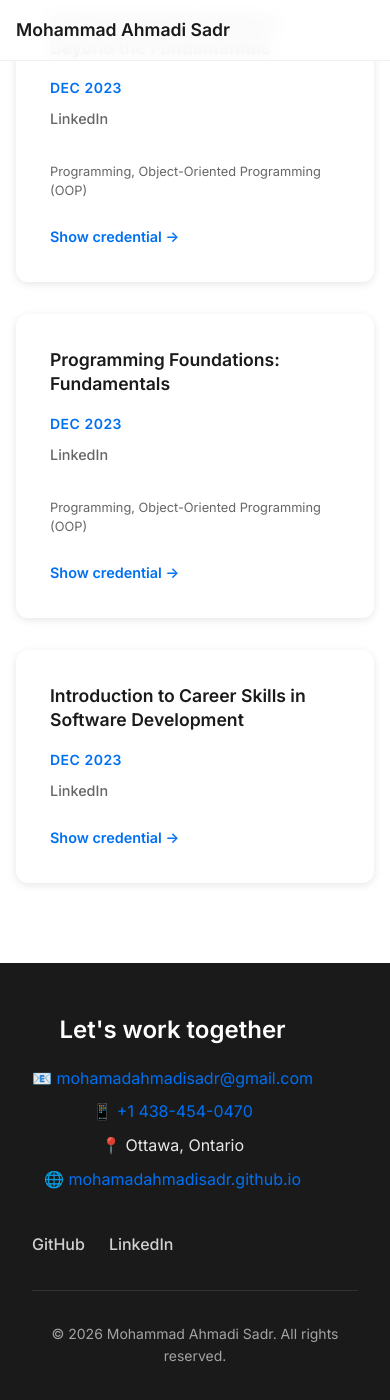
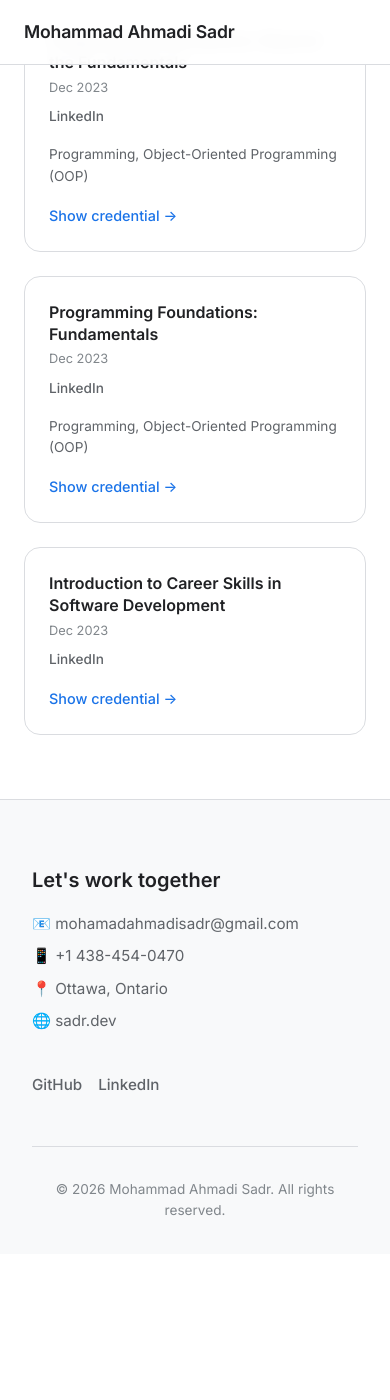
Before and after one commit to mohamadahmadisadr/mohamadahmadisadr.github.io, a Jekyll site: the page built from index.md, in a window 390 px wide and 1400 px high, scrolled down 11556 px. Built offline with Jekyll 4.4.1, drawn with Linux system fonts in a browser that asks for light colours; after the commit the page ends 12810 px from its top, so only the background shows below that.

Commit message:
Enhanced ui - url adress changed

```diff
--- a/_layouts/default.html
+++ b/_layouts/default.html
@@ -35,7 +35,7 @@
           <p>📧 <a href="mailto:mohamadahmadisadr@gmail.com">mohamadahmadisadr@gmail.com</a></p>
           <p>📱 <a href="tel:+14384540470">+1 438-454-0470</a></p>
           <p>📍 Ottawa, Ontario</p>
-          <p>🌐 <a href="https://mohamadahmadisadr.github.io" target="_blank">mohamadahmadisadr.github.io</a></p>
+          <p>🌐 <a href="https://sadr.dev" target="_blank">sadr.dev</a></p>
         </div>
         <div class="social-links">
           <a href="https://github.com/mohamadahmadisadr" target="_blank" class="social-link">GitHub</a>
@@ -47,5 +47,6 @@
       </div>
     </div>
   </footer>
+  <script src="{{ '/assets/js/main.js?v=' | append: site.github.build_revision | relative_url }}"></script>
 </body>
 </html>
--- a/assets/css/style.scss
+++ b/assets/css/style.scss
@@ -2,18 +2,21 @@
 ---
 
 :root {
-  --primary: #0070f3;
-  --primary-dark: #0051a2;
-  --text: #1a1a1a;
-  --text-secondary: #666;
-  --text-muted: #999;
+  --primary: #1a73e8;
+  --primary-hover: #174ea6;
+  --primary-light: #e8f0fe;
+  --text: #202124;
+  --text-secondary: #5f6368;
+  --text-muted: #80868b;
   --background: #ffffff;
-  --background-alt: #fafafa;
-  --border: #e5e5e5;
-  --border-light: #f0f0f0;
-  --shadow: 0 2px 8px rgba(0, 0, 0, 0.1);
-  --shadow-lg: 0 4px 20px rgba(0, 0, 0, 0.15);
-  --radius: 12px;
+  --background-alt: #f8f9fa;
+  --border: #dadce0;
+  --shadow-sm: 0 1px 2px 0 rgba(60, 64, 67, 0.3), 0 1px 3px 1px rgba(60, 64, 67, 0.15);
+  --shadow-md: 0 1px 3px 0 rgba(60, 64, 67, 0.3), 0 4px 8px 3px rgba(60, 64, 67, 0.15);
+  --radius-sm: 8px;
+  --radius-md: 16px;
+  --radius-lg: 24px;
+  --transition: all 0.2s cubic-bezier(0.4, 0, 0.2, 1);
 }
 
 * {
@@ -35,26 +38,54 @@
   -moz-osx-font-smoothing: grayscale;
 }
 
+/* Animations */
+@keyframes magic-shape {
+  0% {
+    transform: translateY(0px);
+    border-radius: 60% 40% 30% 70% / 60% 30% 70% 40%;
+  }
+  50% {
+    transform: translateY(-10px);
+    border-radius: 30% 60% 70% 40% / 50% 60% 30% 60%;
+  }
+  100% {
+    transform: translateY(0px);
+    border-radius: 60% 40% 30% 70% / 60% 30% 70% 40%;
+  }
+}
+
+.reveal {
+  opacity: 0;
+  transform: translateY(20px);
+  transition: opacity 0.6s cubic-bezier(0.4, 0, 0.2, 1), transform 0.6s cubic-bezier(0.4, 0, 0.2, 1);
+}
+
+.reveal.active {
+  opacity: 1;
+  transform: translateY(0);
+}
+
 /* Navigation */
 .navbar {
   position: fixed;
   top: 0;
   width: 100%;
-  background: rgba(255, 255, 255, 0.9);
-  backdrop-filter: blur(10px);
-  -webkit-backdrop-filter: blur(10px);
-  border-bottom: 1px solid var(--border-light);
+  background: rgba(255, 255, 255, 0.95);
+  backdrop-filter: blur(8px);
+  -webkit-backdrop-filter: blur(8px);
+  border-bottom: 1px solid var(--border);
   z-index: 1000;
+  transition: var(--transition);
 }
 
 .nav-container {
-  max-width: 1200px;
+  max-width: 1000px;
   margin: 0 auto;
   padding: 0 2rem;
   display: flex;
   justify-content: space-between;
   align-items: center;
-  height: 60px;
+  height: 64px;
 }
 
 .nav-logo {
@@ -62,11 +93,7 @@
   font-weight: 600;
   color: var(--text);
   text-decoration: none;
-  transition: color 0.2s ease;
-}
-
-.nav-logo:hover {
-  color: var(--primary);
+  letter-spacing: -0.01em;
 }
 
 .nav-menu {
@@ -79,110 +106,134 @@
   font-weight: 500;
   color: var(--text-secondary);
   text-decoration: none;
-  transition: color 0.2s ease;
+  transition: var(--transition);
+  padding: 0.5rem 0.75rem;
+  border-radius: var(--radius-sm);
 }
 
 .nav-link:hover {
-  color: var(--primary);
+  color: var(--text);
+  background-color: var(--background-alt);
 }
 
 /* Main Content */
 .main-content {
-  margin-top: 60px;
+  margin-top: 64px;
 }
 
 /* Hero Section */
 .hero {
-  padding: 6rem 2rem 4rem;
-  text-align: center;
+  padding: 8rem 2rem 6rem;
+  background: var(--background);
 }
 
 .hero-container {
-  max-width: 800px;
+  max-width: 900px;
   margin: 0 auto;
 }
 
+.hero-content {
+  display: flex;
+  align-items: center;
+  justify-content: space-between;
+  gap: 4rem;
+}
+
+.hero-text {
+  flex: 1;
+}
+
+.hero-image-wrapper {
+  flex-shrink: 0;
+}
+
 .hero-avatar {
-  width: 120px;
-  height: 120px;
-  border-radius: 50%;
+  width: 160px;
+  height: 160px;
+  border-radius: 60% 40% 30% 70% / 60% 30% 70% 40%;
   object-fit: cover;
-  margin-bottom: 2rem;
-  border: 4px solid var(--border-light);
-  box-shadow: var(--shadow);
+  box-shadow: var(--shadow-sm);
+  transition: var(--transition);
+  animation: magic-shape 6s ease-in-out infinite;
+}
+
+.hero-avatar:hover {
+  transform: scale(1.02);
+  box-shadow: var(--shadow-md);
 }
 
 .hero-title {
-  font-size: 3rem;
+  font-size: 2.25rem;
   font-weight: 700;
-  margin-bottom: 1rem;
+  margin-bottom: 0.5rem;
   letter-spacing: -0.02em;
+  color: var(--text);
 }
 
 .hero-subtitle {
-  font-size: 1.5rem;
+  font-size: 1.25rem;
   font-weight: 500;
-  color: var(--primary);
-  margin-bottom: 1.5rem;
+  color: var(--text-secondary);
+  margin-bottom: 1rem;
 }
 
 .hero-description {
-  font-size: 1.125rem;
+  font-size: 1.1rem;
   color: var(--text-secondary);
-  margin-bottom: 3rem;
-  max-width: 600px;
-  margin-left: auto;
-  margin-right: auto;
+  margin-bottom: 2.5rem;
+  line-height: 1.7;
 }
 
 .hero-actions {
   display: flex;
   gap: 1rem;
-  justify-content: center;
   flex-wrap: wrap;
 }
 
 /* Hero Location */
 .hero-location {
-  font-size: 1rem;
-  color: var(--text-secondary);
+  font-size: 0.95rem;
+  color: var(--text-muted);
   margin-bottom: 1.5rem;
-  font-weight: 500;
+  display: flex;
+  gap: 1rem;
 }
 
 /* Buttons */
 .btn {
   display: inline-flex;
   align-items: center;
-  padding: 0.75rem 1.5rem;
-  border-radius: var(--radius);
-  font-size: 1rem;
+  justify-content: center;
+  padding: 0.6rem 1.5rem;
+  border-radius: 24px;
+  font-size: 0.95rem;
   font-weight: 500;
   text-decoration: none;
-  transition: all 0.2s ease;
-  border: 2px solid transparent;
+  transition: var(--transition);
+  cursor: pointer;
+  letter-spacing: 0.01em;
 }
 
 .btn-primary {
-  background-color: var(--primary-color);
-  color: blue;
-  border: 2px solid var(--primary-color);
+  background: var(--primary);
+  color: #fff;
+  border: 1px solid var(--primary);
 }
 
 .btn-primary:hover {
-  background-color: transparent;
-  color: var(--primary-color);
+  background: var(--primary-hover);
+  box-shadow: var(--shadow-sm);
 }
 
 .btn-outline {
   background: transparent;
-  color: var(--primary-color);
-  border: 2px solid var(--primary-color);
+  color: var(--primary);
+  border: 1px solid var(--border);
 }
 
 .btn-outline:hover {
-  background: var(--primary-color);
-  color: var(--bg-color);
+  background: var(--primary-light);
+  border-color: var(--primary-light);
 }
 
 /* Sections */
@@ -195,19 +246,19 @@
 }
 
 .container {
-  max-width: 1000px;
+  max-width: 900px;
   margin: 0 auto;
 }
 
 .section-title {
-  font-size: 2.5rem;
-  font-weight: 700;
-  text-align: center;
+  font-size: 2rem;
+  font-weight: 600;
   margin-bottom: 3rem;
-  letter-spacing: -0.02em;
+  color: var(--text);
+  letter-spacing: -0.01em;
 }
 
-/* Timeline */
+/* Timeline (Experience) */
 .timeline {
   position: relative;
   padding-left: 2rem;
@@ -219,7 +270,7 @@
   left: 0;
   top: 0;
   bottom: 0;
-  width: 2px;
+  width: 1px;
   background: var(--border);
 }
 
@@ -230,22 +281,26 @@
 
 .timeline-marker {
   position: absolute;
-  left: -2rem;
-  top: 0.5rem;
-  width: 12px;
-  height: 12px;
-  background: var(--primary);
+  left: -2.3rem;
+  top: 0.3rem;
+  width: 10px;
+  height: 10px;
+  background: #fff;
   border-radius: 50%;
-  border: 3px solid var(--background);
-  box-shadow: 0 0 0 3px var(--border);
+  border: 2px solid var(--primary);
 }
 
 .timeline-content {
   background: var(--background);
+  border: 1px solid var(--border);
   padding: 2rem;
-  border-radius: var(--radius);
-  box-shadow: var(--shadow);
-  margin-left: 1rem;
+  border-radius: var(--radius-lg);
+  margin-left: 1.5rem;
+  transition: var(--transition);
+}
+
+.timeline-content:hover {
+  box-shadow: var(--shadow-sm);
 }
 
 .timeline-header {
@@ -254,7 +309,7 @@
   align-items: flex-start;
   margin-bottom: 0.5rem;
   flex-wrap: wrap;
-  gap: 1rem;
+  gap: 0.5rem;
 }
 
 .timeline-content h3 {
@@ -264,18 +319,19 @@
 }
 
 .timeline-date {
-  font-size: 0.875rem;
+  font-size: 0.85rem;
   font-weight: 500;
-  color: var(--primary);
-  background: rgba(0, 112, 243, 0.1);
-  padding: 0.25rem 0.75rem;
-  border-radius: 20px;
+  color: var(--text-secondary);
+  background: var(--background-alt);
+  padding: 0.2rem 0.6rem;
+  border-radius: 12px;
 }
 
 .timeline-company {
-  color: var(--text-secondary);
+  color: var(--primary);
   font-weight: 500;
-  margin-bottom: 1rem;
+  margin-bottom: 1.5rem;
+  font-size: 1rem;
 }
 
 .timeline-points {
@@ -284,18 +340,22 @@
 }
 
 .timeline-points li {
-  margin-bottom: 0.5rem;
-  padding-left: 1rem;
+  margin-bottom: 0.75rem;
+  padding-left: 1.5rem;
   position: relative;
   color: var(--text-secondary);
+  line-height: 1.6;
 }
 
 .timeline-points li::before {
-  content: '•';
+  content: '';
   position: absolute;
   left: 0;
-  color: var(--primary);
-  font-weight: bold;
+  top: 0.6rem;
+  width: 4px;
+  height: 4px;
+  background: var(--border);
+  border-radius: 50%;
 }
 
 /* Skills Grid */
@@ -307,20 +367,20 @@
 
 .skill-card {
   background: var(--background);
+  border: 1px solid var(--border);
   padding: 2rem;
-  border-radius: var(--radius);
-  box-shadow: var(--shadow);
-  transition: transform 0.2s ease;
+  border-radius: var(--radius-lg);
+  transition: var(--transition);
 }
 
 .skill-card:hover {
-  transform: translateY(-2px);
+  box-shadow: var(--shadow-sm);
 }
 
 .skill-card h3 {
-  font-size: 1.125rem;
+  font-size: 1.1rem;
   font-weight: 600;
-  margin-bottom: 1.5rem;
+  margin-bottom: 1rem;
   color: var(--text);
 }
 
@@ -331,28 +391,42 @@
 }
 
 .skill-tag {
-  background: var(--primary);
-  color: white;
-  padding: 0.375rem 0.75rem;
-  border-radius: 20px;
-  font-size: 0.875rem;
+  background: var(--background-alt);
+  color: var(--text-secondary);
+  padding: 0.3rem 0.8rem;
+  border-radius: 16px;
+  font-size: 0.85rem;
   font-weight: 500;
+  border: 1px solid var(--border);
+  transition: var(--transition);
+}
+
+.skill-tag:hover {
+  background: var(--primary-light);
+  color: var(--primary);
+  border-color: var(--primary-light);
 }
 
 /* Education */
 .education-card {
   background: var(--background);
+  border: 1px solid var(--border);
   padding: 2rem;
-  border-radius: var(--radius);
-  box-shadow: var(--shadow);
-  max-width: 600px;
-  margin: 0 auto;
+  border-radius: var(--radius-lg);
+  max-width: 700px;
+  margin: 0 0 1.5rem 0;
+  transition: var(--transition);
+}
+
+.education-card:hover {
+  box-shadow: var(--shadow-sm);
 }
 
 .education-card h3 {
-  font-size: 1.25rem;
+  font-size: 1.2rem;
   font-weight: 600;
-  margin-bottom: 0.5rem;
+  margin-bottom: 0.25rem;
+  color: var(--text);
 }
 
 .education-school {
@@ -363,7 +437,7 @@
 
 .education-date {
   color: var(--text-muted);
-  font-size: 0.875rem;
+  font-size: 0.85rem;
   margin-bottom: 1rem;
 }
 
@@ -374,104 +448,107 @@
 
 .education-highlights li {
   margin-bottom: 0.5rem;
-  padding-left: 1rem;
+  padding-left: 1.2rem;
   position: relative;
   color: var(--text-secondary);
+  font-size: 0.95rem;
 }
 
 .education-highlights li::before {
-  content: '✓';
+  content: '';
   position: absolute;
   left: 0;
-  color: var(--primary);
-  font-weight: bold;
+  top: 0.5rem;
+  width: 4px;
+  height: 4px;
+  background: var(--border);
+  border-radius: 50%;
 }
 
 /* Projects */
 .projects-grid {
   display: grid;
-  grid-template-columns: repeat(auto-fit, minmax(350px, 1fr));
-  gap: 2rem;
+  grid-template-columns: repeat(auto-fit, minmax(320px, 1fr));
+  gap: 1.5rem;
 }
 
 .project-card {
   background: var(--background);
+  border: 1px solid var(--border);
   padding: 2rem;
-  border-radius: var(--radius);
-  box-shadow: var(--shadow);
-  transition: transform 0.2s ease;
+  border-radius: var(--radius-lg);
+  transition: var(--transition);
+  display: flex;
+  flex-direction: column;
 }
 
 .project-card:hover {
-  transform: translateY(-2px);
+  box-shadow: var(--shadow-sm);
 }
 
 .project-card h3 {
   font-size: 1.25rem;
   font-weight: 600;
-  margin-bottom: 0.5rem;
+  margin-bottom: 0.75rem;
   color: var(--text);
-}
-
-.project-date {
-  color: var(--text-muted);
-  font-size: 0.875rem;
-  margin-bottom: 1rem;
 }
 
 .project-description {
   color: var(--text-secondary);
   line-height: 1.6;
   margin-bottom: 1.5rem;
+  font-size: 0.95rem;
+  flex-grow: 1;
 }
 
 .project-tech {
   display: flex;
   flex-wrap: wrap;
-  gap: 0.5rem;
+  gap: 0.4rem;
+  margin-bottom: 1.5rem;
 }
 
 .tech-tag {
   background: var(--background-alt);
-  color: var(--text);
-  padding: 0.25rem 0.75rem;
-  border-radius: 15px;
-  font-size: 0.8rem;
+  color: var(--text-secondary);
+  padding: 0.2rem 0.6rem;
+  border-radius: 12px;
+  font-size: 0.75rem;
   font-weight: 500;
-  border: 1px solid var(--border);
 }
 
 .project-links {
-  margin-top: 1rem;
-  display: flex;
-  gap: 1rem;
+  margin-top: auto;
 }
 
 .project-links .btn {
-  padding: 0.5rem 1rem;
-  font-size: 0.9rem;
+  width: 100%;
 }
 
 /* Soft Skills */
 .soft-skills-grid {
   display: grid;
-  grid-template-columns: repeat(auto-fit, minmax(280px, 1fr));
+  grid-template-columns: repeat(auto-fit, minmax(250px, 1fr));
   gap: 1.5rem;
 }
 
 .soft-skill-item {
   background: var(--background);
+  border: 1px solid var(--border);
   padding: 1.5rem;
-  border-radius: var(--radius);
-  box-shadow: var(--shadow);
-  text-align: center;
+  border-radius: var(--radius-md);
+  transition: var(--transition);
+}
+
+.soft-skill-item:hover {
+  background: var(--background-alt);
 }
 
 .soft-skill-item h4 {
-  font-size: 1.125rem;
+  font-size: 1rem;
   font-weight: 600;
-  margin-bottom: 0.75rem;
-  color: var(--primary);
+  margin-bottom: 0.5rem;
+  color: var(--text);
 }
 
 .soft-skill-item p {
@@ -480,90 +557,73 @@
   line-height: 1.5;
 }
 
-/* Certifications Grid */
+/* Certifications */
 .cert-grid {
   display: grid;
-  grid-template-columns: repeat(auto-fit, minmax(300px, 1fr));
-  gap: 2rem;
-  margin-bottom: 2rem;
+  grid-template-columns: repeat(auto-fit, minmax(280px, 1fr));
+  gap: 1.5rem;
 }
 
 .cert-card {
   background: var(--background);
-  padding: 2rem;
-  border-radius: var(--radius);
-  box-shadow: var(--shadow);
+  border: 1px solid var(--border);
+  padding: 1.5rem;
+  border-radius: var(--radius-md);
   text-decoration: none;
-  color: var(--text);
-  transition: all 0.2s ease;
-  border: 2px solid transparent;
   display: flex;
   flex-direction: column;
+  transition: var(--transition);
 }
 
 .cert-card:hover {
-  transform: translateY(-4px);
-  border-color: var(--primary);
-  box-shadow: var(--shadow-lg);
+  box-shadow: var(--shadow-sm);
+  border-color: transparent;
 }
 
 .cert-card h4 {
-  font-size: 1.1rem;
+  font-size: 1rem;
   font-weight: 600;
-  margin: 0 0 1rem 0;
+  margin-bottom: 0.25rem;
   color: var(--text);
   line-height: 1.4;
 }
 
 .cert-date {
-  color: var(--primary);
-  font-size: 0.875rem;
-  font-weight: 600;
+  color: var(--text-muted);
+  font-size: 0.8rem;
   margin-bottom: 0.5rem;
-  text-transform: uppercase;
-  letter-spacing: 0.5px;
 }
 
 .cert-issuer {
   color: var(--text-secondary);
-  font-size: 0.9rem;
-  margin: 0 0 1rem 0;
+  font-size: 0.85rem;
+  margin-bottom: 1rem;
   font-weight: 500;
 }
 
 .cert-skills {
   color: var(--text-secondary);
-  font-size: 0.8rem;
-  margin: 1rem 0;
-  line-height: 1.5;
+  font-size: 0.85rem;
+  margin-bottom: 1rem;
   flex-grow: 1;
 }
 
 .cert-link {
-  display: inline-block;
-  margin-top: auto;
   color: var(--primary);
+  font-size: 0.9rem;
+  font-weight: 500;
   text-decoration: none;
-  font-size: 0.9rem;
-  font-weight: 600;
-  transition: all 0.2s ease;
-  padding-top: 0.5rem;
-}
-
-.cert-link:hover {
-  color: var(--primary-dark);
-  transform: translateX(3px);
 }
 
 /* Footer */
 .footer {
-  background: var(--text);
-  color: white;
-  padding: 3rem 2rem 2rem;
+  background: var(--background-alt);
+  border-top: 1px solid var(--border);
+  padding: 4rem 2rem 2rem;
 }
 
 .footer-container {
-  max-width: 1000px;
+  max-width: 900px;
   margin: 0 auto;
 }
 
@@ -571,163 +631,82 @@
   display: flex;
   justify-content: space-between;
   align-items: flex-start;
-  margin-bottom: 2rem;
+  margin-bottom: 3rem;
   flex-wrap: wrap;
   gap: 2rem;
 }
 
 .footer-info h3 {
-  font-size: 1.5rem;
+  font-size: 1.25rem;
   font-weight: 600;
   margin-bottom: 1rem;
+  color: var(--text);
 }
 
 .footer-info p {
   margin-bottom: 0.5rem;
-  color: rgba(255, 255, 255, 0.9);
+  color: var(--text-secondary);
+  font-size: 0.95rem;
 }
 
 .footer-info a {
-  color: var(--primary);
+  color: var(--text-secondary);
   text-decoration: none;
-  transition: color 0.2s ease;
+  transition: var(--transition);
 }
 
 .footer-info a:hover {
-  color: white;
+  color: var(--primary);
 }
 
 .social-links {
   display: flex;
-  gap: 1.5rem;
+  gap: 1rem;
 }
 
 .social-link {
-  color: rgba(255, 255, 255, 0.8);
+  color: var(--text-secondary);
   text-decoration: none;
   font-weight: 500;
-  transition: color 0.2s ease;
+  font-size: 0.95rem;
+  transition: var(--transition);
 }
 
 .social-link:hover {
-  color: white;
+  color: var(--primary);
 }
 
 .footer-bottom {
   padding-top: 2rem;
-  border-top: 1px solid rgba(255, 255, 255, 0.1);
+  border-top: 1px solid var(--border);
   text-align: center;
 }
 
 .footer-bottom p {
-  color: rgba(255, 255, 255, 0.6);
-  font-size: 0.875rem;
+  color: var(--text-muted);
+  font-size: 0.85rem;
 }
 
-/* Responsive Design */
+/* Responsive */
 @media (max-width: 768px) {
-  .nav-container {
-    padding: 0 1rem;
-  }
-
-  .nav-menu {
-    display: none;
-  }
-
-  .hero {
-    padding: 4rem 1rem 3rem;
-  }
-
-  .hero-title {
-    font-size: 2.5rem;
-  }
-
-  .hero-subtitle {
-    font-size: 1.25rem;
-  }
-
-  .section {
-    padding: 3rem 1rem;
-  }
-
-  .section-title {
-    font-size: 2rem;
-  }
-
-  .timeline {
-    padding-left: 1rem;
-  }
-
-  .timeline-content {
-    margin-left: 0.5rem;
-    padding: 1.5rem;
-  }
-
-  .timeline-header {
-    flex-direction: column;
-    align-items: flex-start;
-    gap: 0.5rem;
-  }
-
-  .hero-actions {
-    flex-direction: column;
-    align-items: center;
-  }
-
-  .btn {
-    width: 200px;
-    justify-content: center;
-  }
-
-  .footer-content {
-    flex-direction: column;
-    text-align: center;
-  }
+  .nav-container { padding: 0 1.5rem; }
+  .nav-menu { display: none; }
+  .hero { padding: 6rem 1.5rem 4rem; }
+  .hero-content { flex-direction: column-reverse; text-align: center; gap: 2rem; }
+  .hero-actions { justify-content: center; }
+  .hero-location { justify-content: center; }
+  .hero-title { font-size: 2rem; }
+  .section { padding: 4rem 1.5rem; }
+  .section-title { font-size: 1.75rem; }
+  .timeline { padding-left: 1rem; }
+  .timeline-content { margin-left: 1rem; padding: 1.5rem; }
+  .timeline-marker { left: -1.4rem; }
+  .btn { width: 100%; max-width: 300px; margin: 0 auto; }
+  .footer-content { flex-direction: column; }
 }
 
 @media (max-width: 480px) {
-  .hero-avatar {
-    width: 100px;
-    height: 100px;
-  }
-
-  .hero-title {
-    font-size: 2rem;
-  }
-
-  .skills-grid,
-  .cert-grid {
-    grid-template-columns: 1fr;
-  }
-
-  .project-screenshots {
-  display: grid;
-  grid-template-columns: repeat(auto-fit, minmax(200px, 1fr));
-  gap: 15px;
-  margin: 20px 0;
-  padding: 15px;
-  background: #f8f9fa;
-  border-radius: 8px;
+  .hero-avatar { width: 120px; height: 120px; }
+  .hero-title { font-size: 1.75rem; }
+  .skills-grid, .cert-grid, .projects-grid { grid-template-columns: 1fr; }
 }
-
-.screenshot {
-  width: 100%;
-  height: auto;
-  border-radius: 6px;
-  box-shadow: 0 4px 12px rgba(0, 0, 0, 0.1);
-  transition: transform 0.3s ease, box-shadow 0.3s ease;
-  cursor: pointer;
-}
-
-.screenshot:hover {
-  transform: translateY(-5px);
-  box-shadow: 0 8px 25px rgba(0, 0, 0, 0.2);
-}
-
-@media (max-width: 768px) {
-  .project-screenshots {
-    grid-template-columns: 1fr;
-  }
-}
-
-}
--- /dev/null
+++ b/assets/js/main.js
@@ -0,0 +1,51 @@
+document.addEventListener('DOMContentLoaded', () => {
+  // Add 'reveal' class to elements we want to animate on scroll
+  const revealElements = document.querySelectorAll('.section-title, .timeline-item, .skill-card, .education-card, .project-card, .soft-skill-item, .cert-card');
+
+  revealElements.forEach(el => {
+    el.classList.add('reveal');
+  });
+
+  // Setup Intersection Observer
+  const revealOptions = {
+    threshold: 0.1,
+    rootMargin: "0px 0px -50px 0px"
+  };
+
+  const revealOnScroll = new IntersectionObserver(function(entries, observer) {
+    entries.forEach(entry => {
+      if (!entry.isIntersecting) {
+        return;
+      } else {
+        entry.target.classList.add('active');
+        // Optional: Stop observing once revealed
+        observer.unobserve(entry.target);
+      }
+    });
+  }, revealOptions);
+
+  revealElements.forEach(el => {
+    revealOnScroll.observe(el);
+  });
+
+  // Smooth scroll for anchor links
+  document.querySelectorAll('a[href^="#"]').forEach(anchor => {
+    anchor.addEventListener('click', function (e) {
+      e.preventDefault();
+      const targetId = this.getAttribute('href');
+      const targetElement = document.querySelector(targetId);
+
+      if (targetElement) {
+        // Offset for fixed header
+        const headerOffset = 70;
+        const elementPosition = targetElement.getBoundingClientRect().top;
+        const offsetPosition = elementPosition + window.pageYOffset - headerOffset;
+
+        window.scrollTo({
+          top: offsetPosition,
+          behavior: "smooth"
+        });
+      }
+    });
+  });
+});
--- a/index.md
+++ b/index.md
@@ -6,16 +6,20 @@
 <section class="hero" id="about">
   <div class="hero-container">
     <div class="hero-content">
-      <img src="/images/profile.png" alt="Profile" class="hero-avatar">
-      <h1 class="hero-title">Hi, I'm Mohammad Ahmadi Sadr</h1>
-      <p class="hero-subtitle">Android Developer | Software Developer</p>
-      <p class="hero-location">📍 Ottawa, Ontario | 📞 +1 438-454-0470</p>
-      <p class="hero-description">
-        Android Developer specializing in native Android development using Kotlin, modern architecture patterns, and secure network communication. Experienced in building scalable, maintainable mobile applications with clean architecture, MVVM design patterns, and comprehensive testing. Proficient in Agile development and cross-functional teamwork.
-      </p>
-      <div class="hero-actions">
-        <a href="#contact" class="btn btn-primary">Get In Touch</a>
-        <a href="https://github.com/mohamadahmadisadr" target="_blank" class="btn btn-outline">View Work</a>
+      <div class="hero-text">
+        <h1 class="hero-title">Hi, I'm Mohammad Ahmadi Sadr</h1>
+        <p class="hero-subtitle">Android Developer | Software Developer</p>
+        <p class="hero-location">📍 Ottawa, Ontario | 📞 +1 438-454-0470</p>
+        <p class="hero-description">
+          Android Developer specializing in native Android development using Kotlin, modern architecture patterns, and secure network communication. Experienced in building scalable, maintainable mobile applications with clean architecture, MVVM design patterns, and comprehensive testing. Proficient in Agile development and cross-functional teamwork.
+        </p>
+        <div class="hero-actions">
+          <a href="#contact" class="btn btn-primary">Get In Touch</a>
+          <a href="https://github.com/mohamadahmadisadr" target="_blank" class="btn btn-outline">View Work</a>
+        </div>
+      </div>
+      <div class="hero-image-wrapper">
+        <img src="/images/profile.png" alt="Profile" class="hero-avatar">
       </div>
     </div>
   </div>
```
Also changed, not shown: 5 other files.
